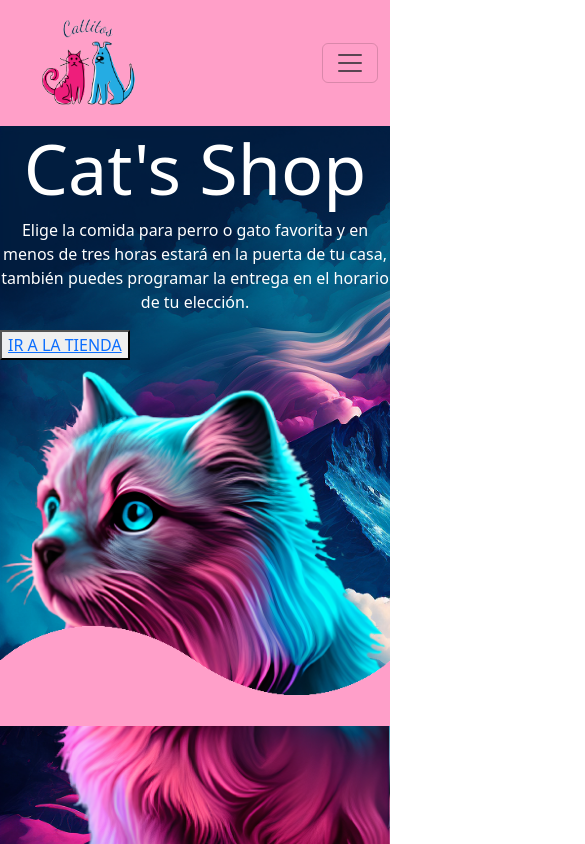
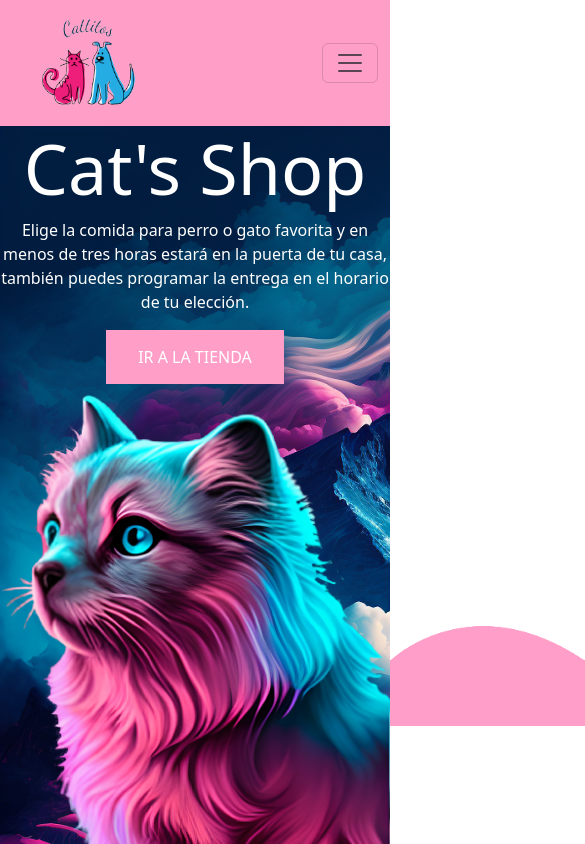
Before and after one commit to Zewuck/Tienda-animales, a React (Create React App) app: page / in a window 390 px wide. Shown: the top 844 px of the page, 585 px wide, since content can reach past the window. Built offline with nearby package versions, Linux system fonts and the light colour scheme.

Commit message:
Incio casi terminado responsivo

```diff
--- a/src/fondoinicio.css
+++ b/src/fondoinicio.css
@@ -15,6 +15,26 @@ body {
 }
 
 /* ---------------------------------- Pagina inicio fondo ---------------------------------- */
+
+.textoInicioFondo {
+    display: flex;
+    align-items: center;
+}
+
+.boton {
+    background-color: #ff9fc8;
+    border: none;
+    color: white;
+    padding: 15px 32px;
+    text-align: center;
+    text-decoration: none;
+    display: inline-block;
+    font-size: 16px;
+}
+
+.buttonContainer {
+    text-align: center;
+}
 
 .title {
     color: #fff;
@@ -67,6 +87,12 @@ body {
     float: right;
 }
 
+@media (max-width: 800px) {
+    .fondo {
+        margin-left: 100%;
+    }
+}
+
 /* ------------------------------------- Pagina Inicio -------------------------------------- */
 
 .next {
--- a/src/pages/Inicio.jsx
+++ b/src/pages/Inicio.jsx
@@ -1,23 +1,27 @@
 import "../fondoinicio.css";
 import { Link } from "react-router-dom";
-import {img} from '../assets/imagenes.js'
+import { img } from "../assets/imagenes.js";
 
 export function Inicio() {
   return (
     <>
       <div className="background row">
-        <div className="textoInicioFondo col-sm-12 col-md-6 col-lg-6 col-xl-6">
+        <div className="textoInicioFondo col-sm-12 col-md-6 col-lg-8 col-xl-8">
+          <div>
             <h1 className="title">Cat's Shop</h1>
             <p className="parrafoInicio">
-            Elige la comida para perro o gato favorita y en menos de tres horas
-            estará en la puerta de tu casa, también puedes programar la entrega
-            en el horario de tu elección.
+              Elige la comida para perro o gato favorita y en menos de tres
+              horas estará en la puerta de tu casa, también puedes programar la
+              entrega en el horario de tu elección.
             </p>
-          <button>
-            <Link to={"/tienda"}>IR A LA TIENDA</Link>
+            <div className="buttonContainer">
+              <button className="boton">
+                <Link to={"/tienda"} style={{textDecoration: "none", color: "#fff"}}>IR A LA TIENDA</Link>
               </button>
             </div>
-          <div className="gato-container col-sm-12 col-md-6 col-lg-6 col-xl-6">
+          </div>
+        </div>
+        <div className="gato-container col-sm-12 col-md-6 col-lg-4 col-xl-4">
           <img src={img.gato} className="gato" alt="" />
         </div>
         <div className="olaContainer">
```
Lines whose indentation alone changed are shown as unchanged.
